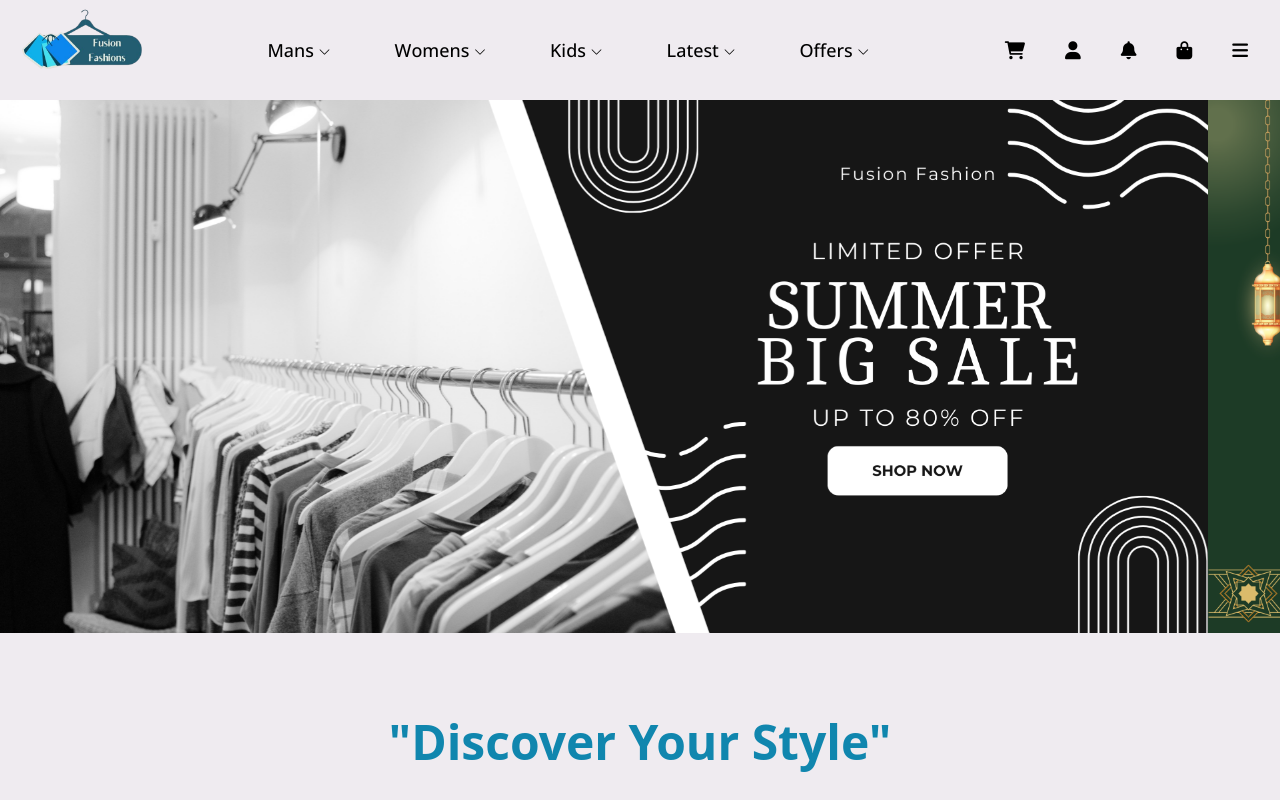
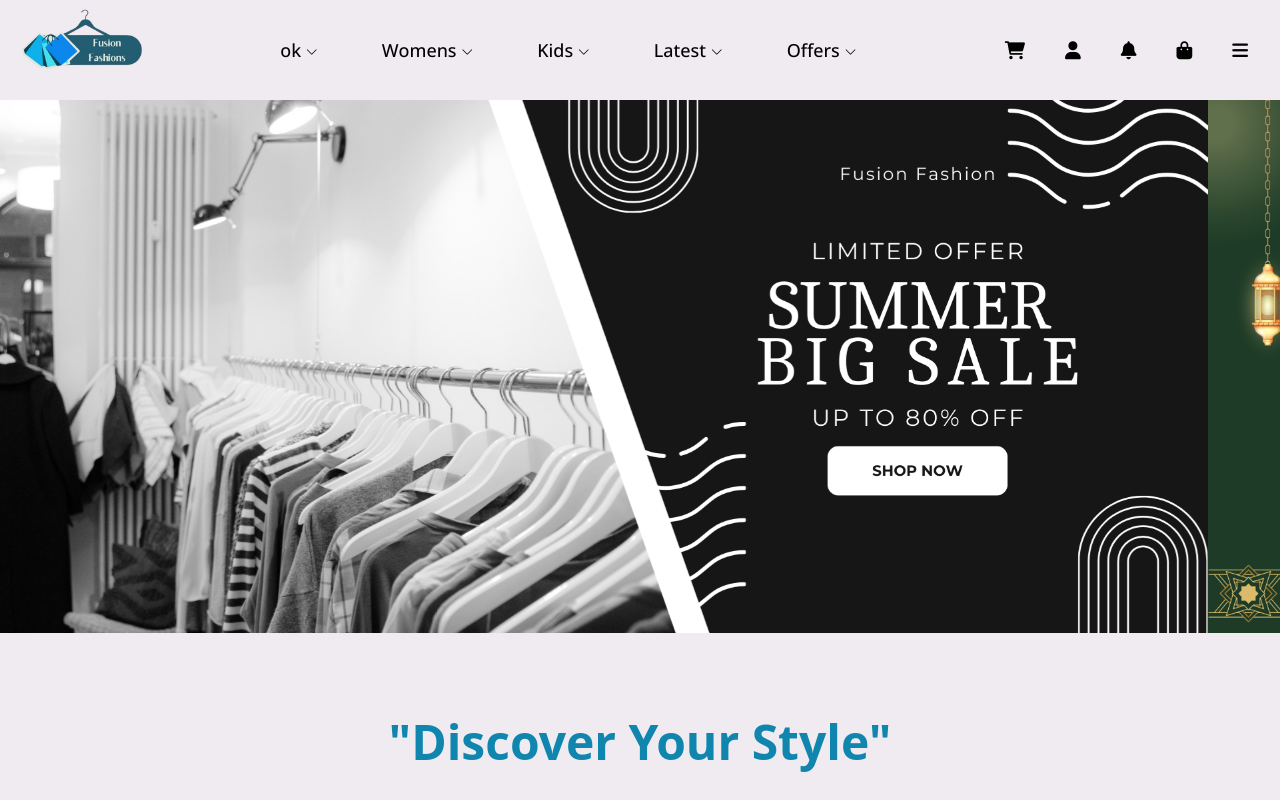
Before and after one commit to SujalCodeCraft/Fusion-fashion, a plain HTML site: page index.html in a window 1280 px wide. Shown: the top 800 px of the page. Drawn offline with nearby package versions, Linux system fonts and the light colour scheme; a web font is replaced by a local one.

Commit message:
changes for branch

```diff
--- a/index.html
+++ b/index.html
@@ -28,7 +28,7 @@
             </div>
             <div class="middle-box">
                 <ul class="middle-box-ul">
-                    <li class="drop-down-li mans-drop-down-li"><a href="#mens">Mans <span><i
+                    <li class="drop-down-li mans-drop-down-li"><a href="#mens">ok <span><i
                                     class="bi bi-chevron-down"></i></span></a>
                         <div class="visible-on-hover">
                             <div class="home-nav-middle-li-dropdown">
```
